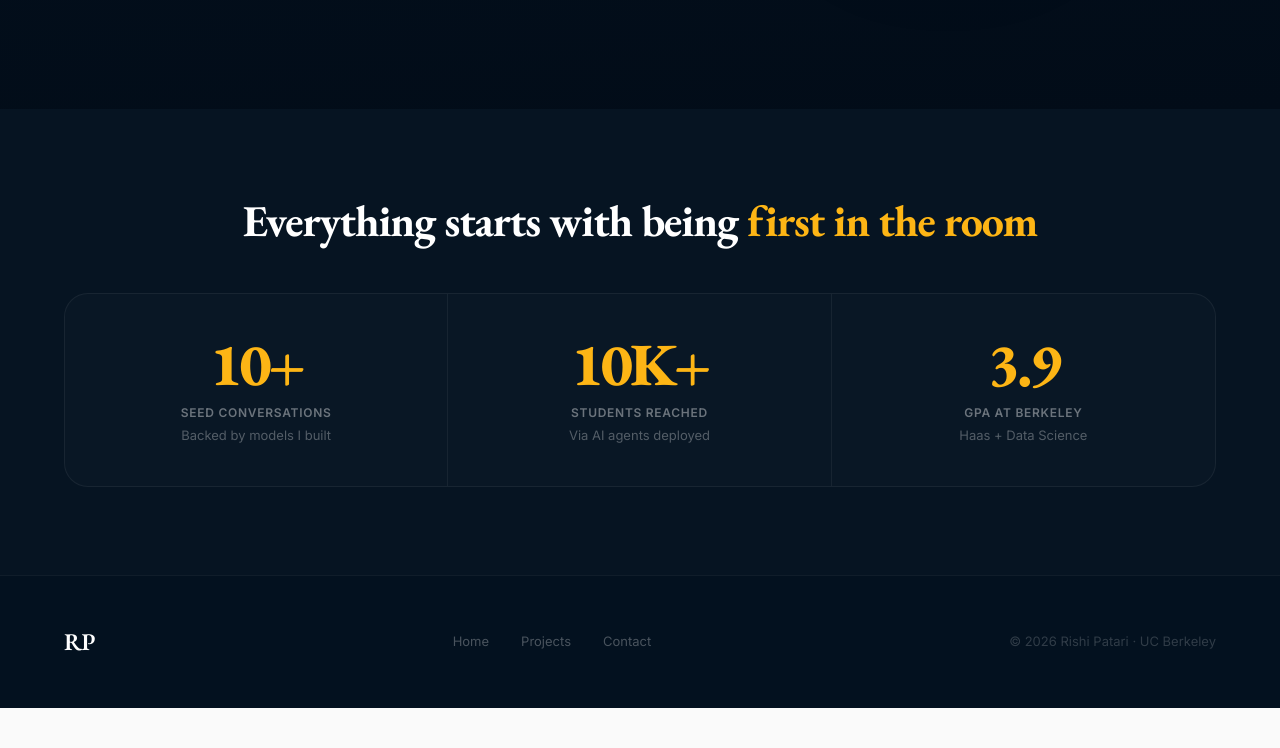
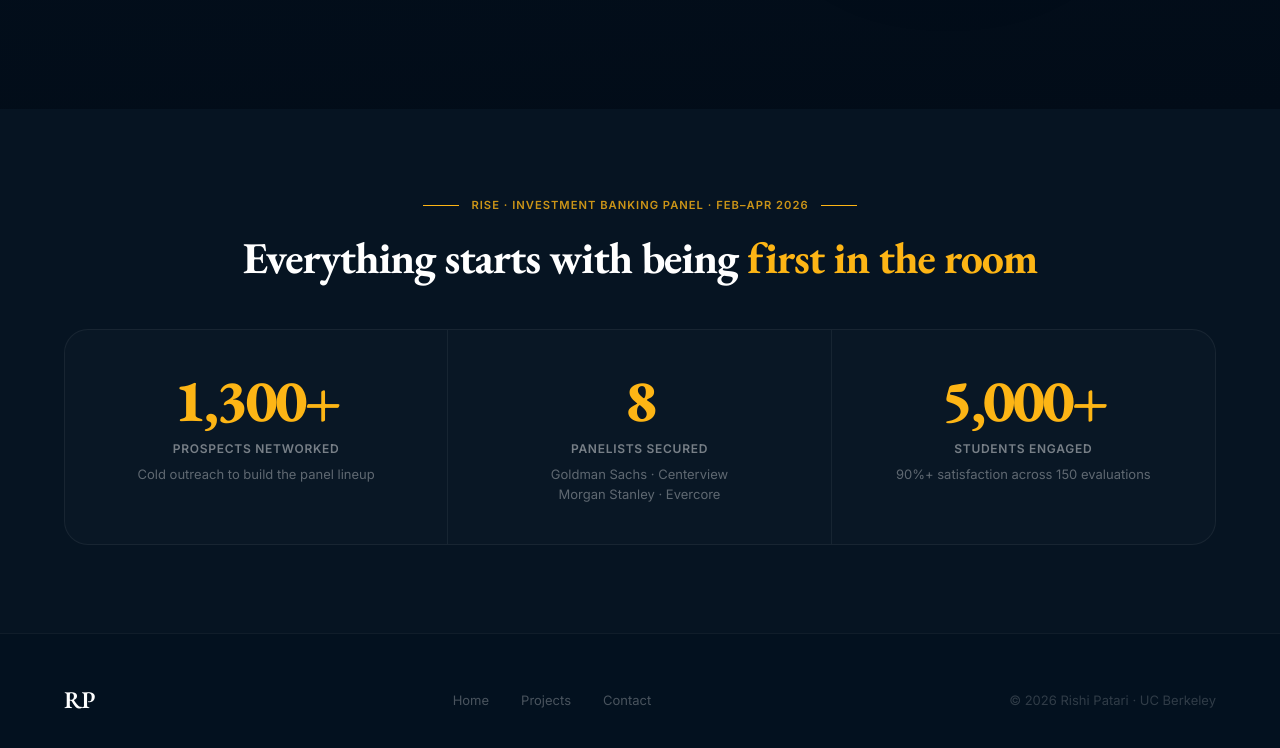
Before and after one commit to rishipatari-gif/rishipatari-gif.github.io, a website: page index.html in a window 1280 px wide. Shown: the part 4010-4758 px from the top of the page. Before the commit the page ends 4718 px from the top, so only its background shows below. Drawn offline with nearby package versions, Linux system fonts and the light colour scheme.

Commit message:
Switch closing stats to RISE IB Panel numbers
Replace the mixed stat row (seed conversations, students reached,
GPA) with the RISE: Investment Banking Panel results, and add an
eyebrow naming the event so the numbers are attributable.

- 1,300+ prospects networked
- 8 panelists secured (Goldman Sachs, Centerview, Morgan Stanley,
  Evercore)
- 5,000+ students engaged, with the 90%+ satisfaction rate across
  150 evaluations carried in the sublabel

Co-Authored-By: Claude Opus 5 <noreply@anthropic.com>

```diff
--- a/index.html
+++ b/index.html
@@ -712,27 +712,32 @@
 </section>
 
 
-<!-- ═══ STATS CALLOUT ═══ -->
+<!-- ═══ STATS CALLOUT — RISE IB PANEL ═══ -->
 <section style="background:#061422;padding:5.5rem 2rem;">
   <div style="max-width:72rem;margin:0 auto;">
     <div class="reveal" style="text-align:center;margin-bottom:3rem;">
+      <div style="display:flex;align-items:center;justify-content:center;gap:.75rem;margin-bottom:1.25rem;">
+        <div style="width:2.25rem;height:1px;background:var(--gold);"></div>
+        <span style="font-size:.7rem;font-weight:600;letter-spacing:.09em;text-transform:uppercase;color:var(--gold);opacity:.8;">RISE · Investment Banking Panel · Feb–Apr 2026</span>
+        <div style="width:2.25rem;height:1px;background:var(--gold);"></div>
+      </div>
       <h2 style="font-family:'EB Garamond',serif;font-size:clamp(1.75rem,4vw,2.75rem);font-weight:700;letter-spacing:-.025em;line-height:1.08;color:white;">Everything starts with being <span style="color:var(--gold);">first in the room</span></h2>
     </div>
     <div class="reveal rv1 stats-grid" style="display:grid;grid-template-columns:repeat(3,1fr);border:1px solid rgba(255,255,255,.06);border-radius:1.5rem;overflow:hidden;background:rgba(255,255,255,.015);">
       <div style="text-align:center;padding:2.5rem 1.5rem;border-right:1px solid rgba(255,255,255,.06);">
-        <div style="font-family:'EB Garamond',serif;font-size:3.75rem;font-weight:800;letter-spacing:-.045em;color:var(--gold);line-height:1;font-variant-numeric:tabular-nums;">10+</div>
-        <div style="font-size:.75rem;font-weight:600;letter-spacing:.06em;text-transform:uppercase;color:rgba(255,255,255,.4);margin-top:.625rem;">Seed Conversations</div>
-        <div style="font-size:.8125rem;color:rgba(255,255,255,.3);margin-top:.3rem;">Backed by models I built</div>
+        <div style="font-family:'EB Garamond',serif;font-size:3.75rem;font-weight:800;letter-spacing:-.045em;color:var(--gold);line-height:1;font-variant-numeric:tabular-nums;">1,300+</div>
+        <div style="font-size:.75rem;font-weight:600;letter-spacing:.06em;text-transform:uppercase;color:rgba(255,255,255,.45);margin-top:.625rem;">Prospects Networked</div>
+        <div style="font-size:.8125rem;line-height:1.55;color:rgba(255,255,255,.35);margin-top:.35rem;">Cold outreach to build the panel lineup</div>
       </div>
       <div style="text-align:center;padding:2.5rem 1.5rem;border-right:1px solid rgba(255,255,255,.06);">
-        <div style="font-family:'EB Garamond',serif;font-size:3.75rem;font-weight:800;letter-spacing:-.045em;color:var(--gold);line-height:1;">10K+</div>
-        <div style="font-size:.75rem;font-weight:600;letter-spacing:.06em;text-transform:uppercase;color:rgba(255,255,255,.4);margin-top:.625rem;">Students Reached</div>
-        <div style="font-size:.8125rem;color:rgba(255,255,255,.3);margin-top:.3rem;">Via AI agents deployed</div>
+        <div style="font-family:'EB Garamond',serif;font-size:3.75rem;font-weight:800;letter-spacing:-.045em;color:var(--gold);line-height:1;font-variant-numeric:tabular-nums;">8</div>
+        <div style="font-size:.75rem;font-weight:600;letter-spacing:.06em;text-transform:uppercase;color:rgba(255,255,255,.45);margin-top:.625rem;">Panelists Secured</div>
+        <div style="font-size:.8125rem;line-height:1.55;color:rgba(255,255,255,.35);margin-top:.35rem;">Goldman Sachs · Centerview<br>Morgan Stanley · Evercore</div>
       </div>
       <div style="text-align:center;padding:2.5rem 1.5rem;">
-        <div style="font-family:'EB Garamond',serif;font-size:3.75rem;font-weight:800;letter-spacing:-.045em;color:var(--gold);line-height:1;">3.9</div>
-        <div style="font-size:.75rem;font-weight:600;letter-spacing:.06em;text-transform:uppercase;color:rgba(255,255,255,.4);margin-top:.625rem;">GPA at Berkeley</div>
-        <div style="font-size:.8125rem;color:rgba(255,255,255,.3);margin-top:.3rem;">Haas + Data Science</div>
+        <div style="font-family:'EB Garamond',serif;font-size:3.75rem;font-weight:800;letter-spacing:-.045em;color:var(--gold);line-height:1;font-variant-numeric:tabular-nums;">5,000+</div>
+        <div style="font-size:.75rem;font-weight:600;letter-spacing:.06em;text-transform:uppercase;color:rgba(255,255,255,.45);margin-top:.625rem;">Students Engaged</div>
+        <div style="font-size:.8125rem;line-height:1.55;color:rgba(255,255,255,.35);margin-top:.35rem;">90%+ satisfaction across 150 evaluations</div>
       </div>
     </div>
   </div>
```
